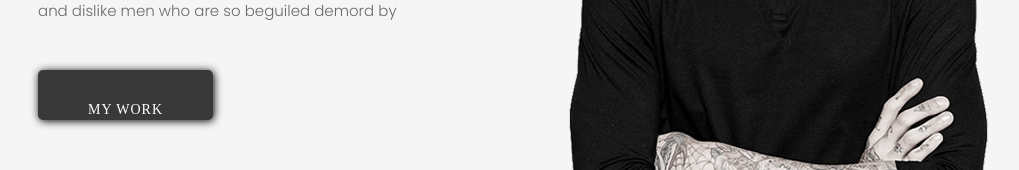
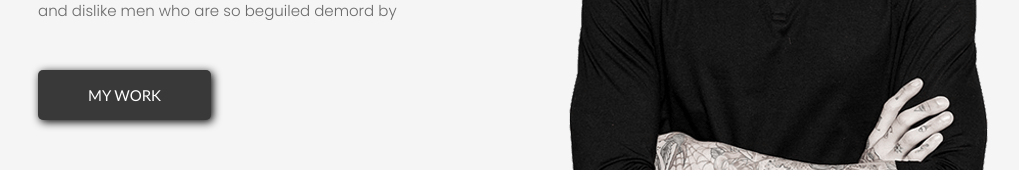
Before and after one commit to front-end-by-rimantas/14-grupe-portfolio-mim, a plain HTML site: page index.html in a window 1280 px wide. Shown: the part 507-677 px from the top of the page, without its empty margins (127-1146 px from the left). Drawn offline with Linux system fonts and the light colour scheme.

Commit message:
btn style fix

```diff
--- a/css/header.css
+++ b/css/header.css
@@ -137,22 +137,6 @@
                     word-break: keep-all;
                 }
 
-                .text > .lg-btn{
-                    color: white;
-                    font-family: 'montserratsemibold';
-                    text-decoration: none;
-                    background-color: #393939;
-                    padding: 15px 50px;
-                    border-radius: 5px;
-                    font-size: 14px;
-                    letter-spacing: 1px;
-                }
-
-                .text > a:hover{
-                    background-color: black;
-                    transition: 10ms;
-                }
-
 
 
         .introduction img{
--- a/css/main.css
+++ b/css/main.css
@@ -91,8 +91,10 @@ h3.bold {
 
 .btn {
     background-color: #393939;
+    text-decoration: none;
+    color: white;
     border-radius: 5px;
-    font-size: 16px;
+    font-size: 15px;
     height: 50px;
     line-height: 50px;
     padding: 0 30px;
@@ -103,8 +105,17 @@ h3.bold {
     /* font-weight: normal; */
     text-align: center;
     /* vertical-align: middle; */
-    cursor: pointer;
-    box-shadow: 1px 1px 8px #000;
+    box-shadow: 2px 2px 8px #000;
+}
+
+.lg-btn{
+    width: 173px;
+}
+
+.btn:hover{
+    background-color: black;
+    transition: 10ms;
+
 }
 
 /* Horizontal lines (dual) */
```
